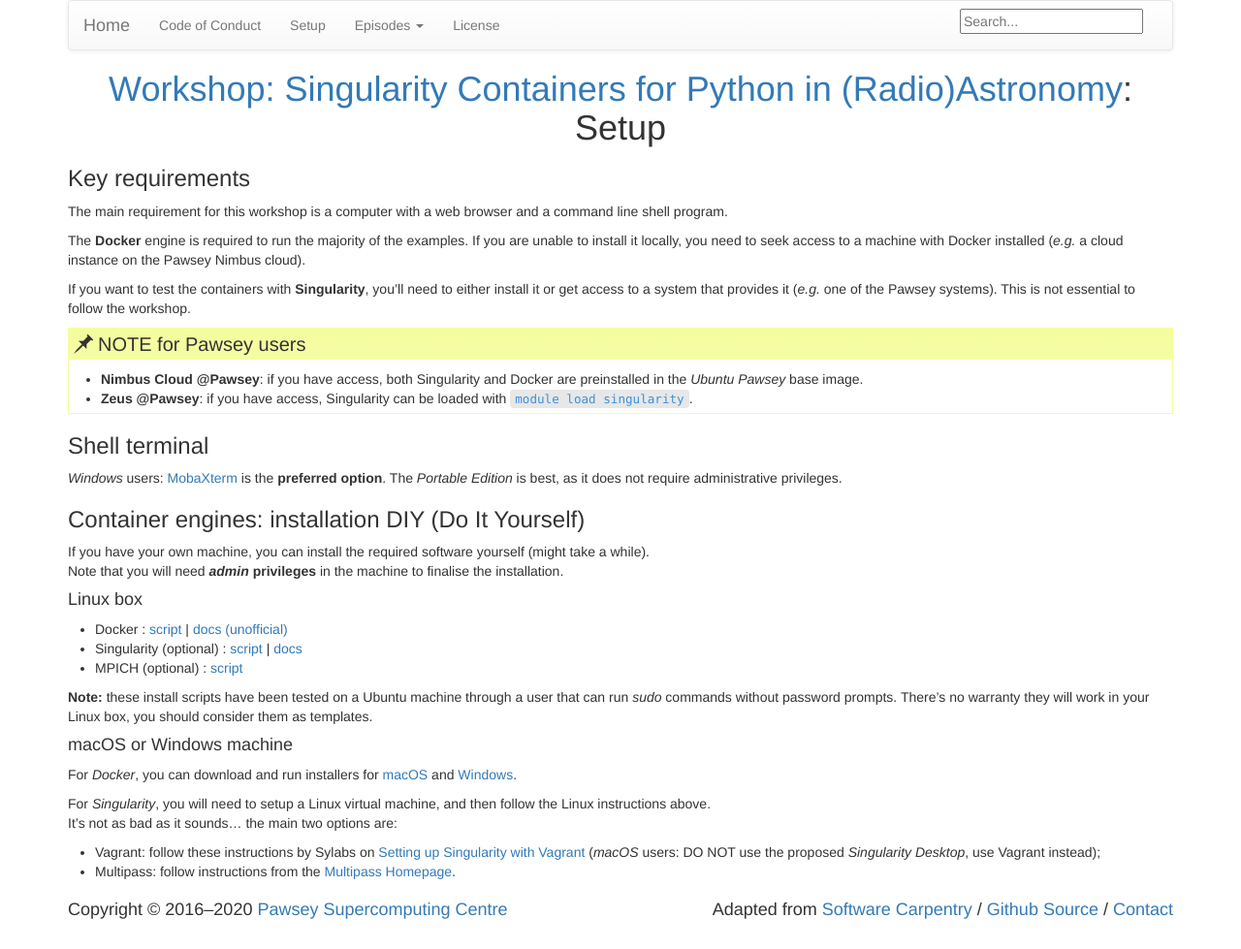
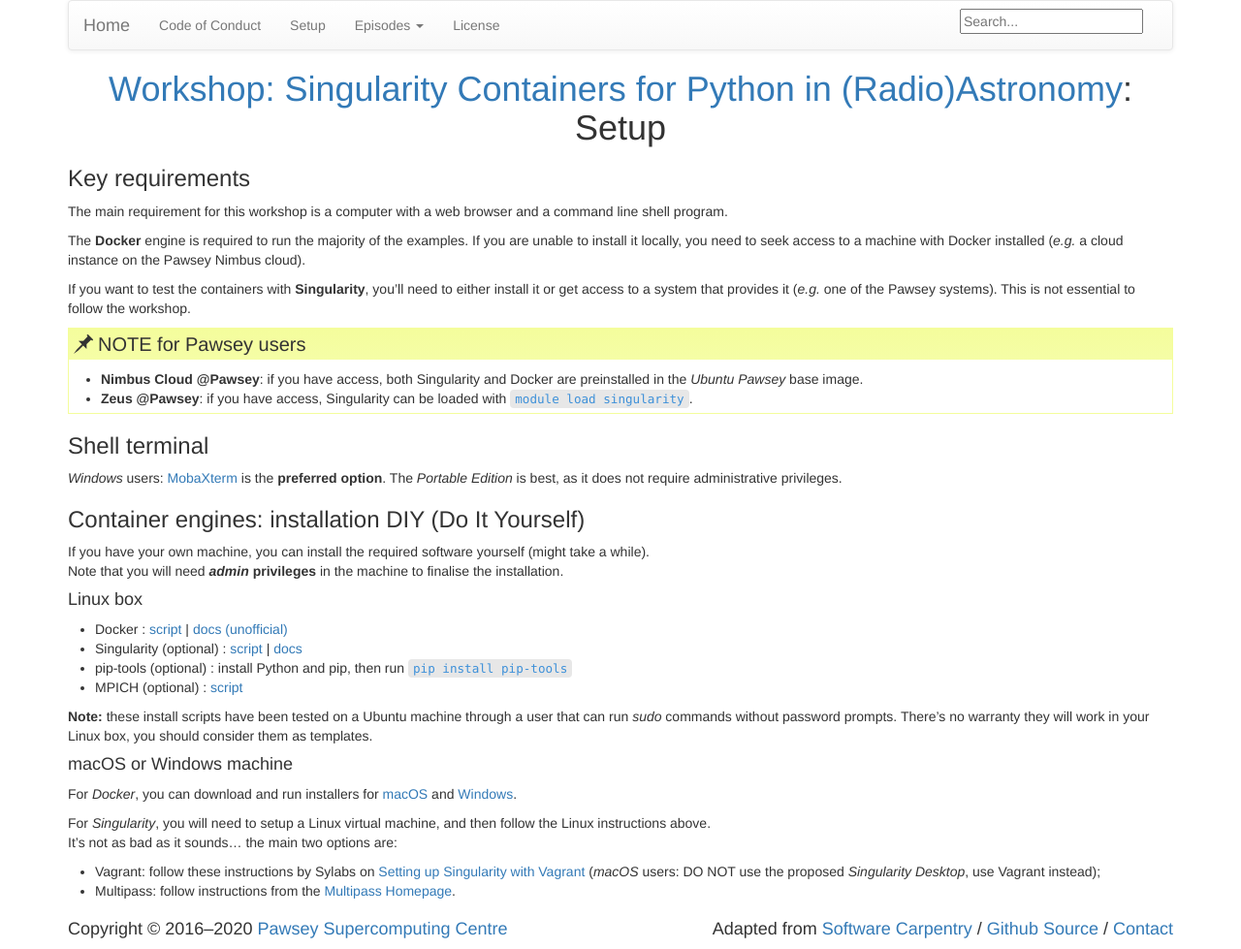
Before and after one commit to PawseySC/containers-astro-python-workshop, a Jekyll site: the page built from setup.md, in a window 1280 px wide. Shown: the whole page at 97% size. Built offline with Jekyll 4.4.1, drawn with Linux system fonts in a browser that asks for light colours.

Commit message:
added pip-tools to setup

```diff
--- a/setup.md
+++ b/setup.md
@@ -38,6 +38,7 @@
 
 - Docker : [script]({{ page.root }}/files/install-docker.sh) \| [docs (unofficial)](https://www.itzgeek.com/how-tos/linux/ubuntu-how-tos/how-to-install-docker-on-ubuntu-18-04-lts-bionic-beaver.html)
 - Singularity (optional) : [script]({{ page.root }}/files/install-singularity.sh) \| [docs](https://sylabs.io/guides/3.5/user-guide/quick_start.html)
+- pip-tools (optional) : install Python and pip, then run `pip install pip-tools`
 - MPICH (optional) : [script]({{ page.root }}/files/install-mpich.sh)
 
 **Note:** these install scripts have been tested on a Ubuntu machine through a user that can run *sudo* commands without password prompts. There's no warranty they will work in your Linux box, you should consider them as templates.
```
